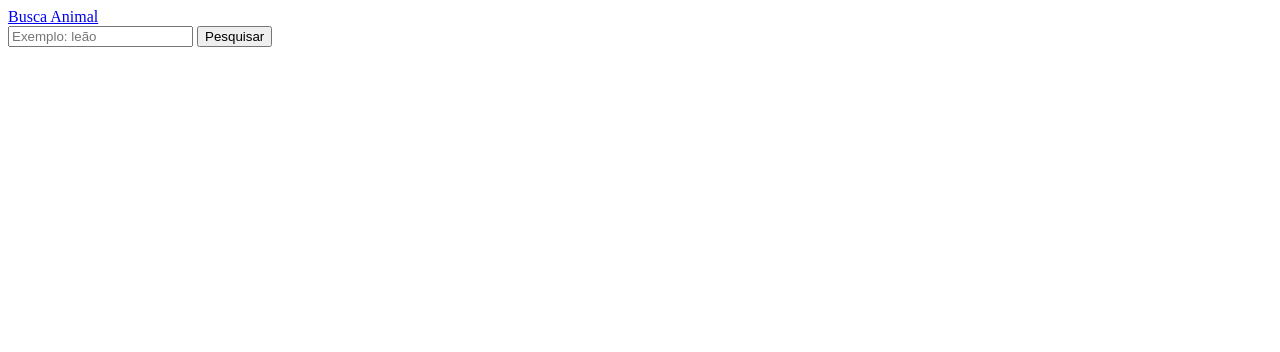
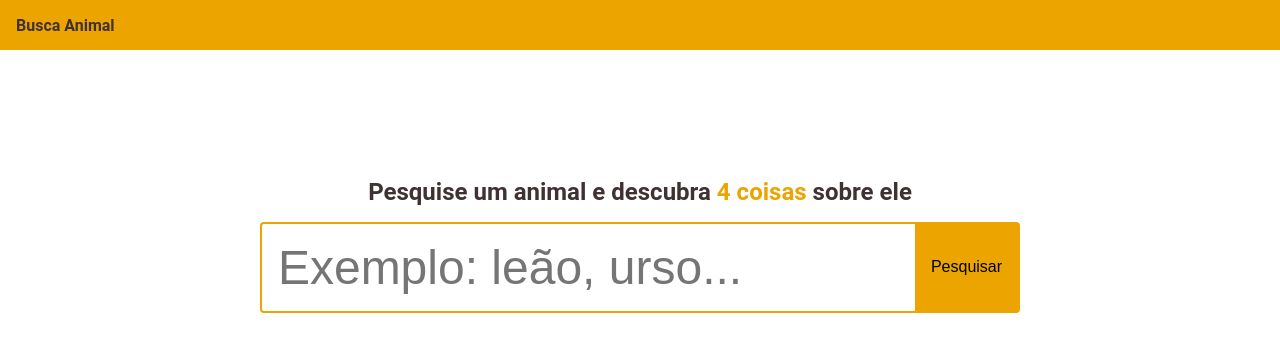
Before and after one commit to camilavitoriacosta/BuscaAnimalTDD, a Django app: page / in a window 1280 px wide. Shown: the top 352 px of the page. Run offline with Django 4.2, Linux system fonts and the light colour scheme; data that the repository does not hold is empty.

Commit message:
Finalizando projeto

```diff
--- a/animais/templates/index.html
+++ b/animais/templates/index.html
@@ -1,22 +1,65 @@
-<!DOCTYPE html>
+{% load static%}
 <html lang="en">
 <head>
-    <meta charset="UTF-8">
-    <meta http-equiv="X-UA-Compatible" content="IE=edge">
-    <meta name="viewport" content="width=device-width, initial-scale=1.0">
-    <title>Busca Animal </title>
+  <meta charset="UTF-8">
+  <meta name="viewport" content="width=device-width, initial-scale=1.0">
+  <link rel="stylesheet" type="text/css" href="{% static 'style.css' %}" media="screen" />
+  <title>Busca animal</title>
 </head>
 <body>
-    <a href="#" class="navbar">Busca Animal</a>
-    <form>
-        <input type="text" id="buscar-animal" placeholder="Exemplo: leão" name="buscar">
-        <button type="sumbit"> Pesquisar </button>
+
+
+<nav class="navbar">
+  <a class="navbar__link" href="#">Busca Animal</a>
+</nav>
+
+<section class="search-section">
+    <h1 class="title">Pesquise um animal e descubra <span class="title__detail">4 coisas</span> sobre ele</h1>
+
+    <form class="form" method="GET">
+      <input class="form__input" type="text" class="form-control" id="buscar-animal" name="buscar" placeholder="Exemplo: leão, urso..." aria-label="Buscar animal"/>
+
+      <button type="submit" class="button">Pesquisar</button>
     </form>
-    {% for caracteristica in caracteristicas %}
-        <div class="result-description">{{caracteristica.nome}}</div>
-        <div class="result-description">{{caracteristica.predador}}</div>
-        <div class="result-description">{{caracteristica.venenoso}}</div>
-        <div class="result-description">{{caracteristica.domestico}}</div>
-    {% endfor %}
+</section>
+    {% for caracteristica in caracteristicas%}
+<section class="results-section">
+  <ul class="results">
+    <li class="result">
+      <h3 class="result-description">
+        Nome do animal
+      </h3>
+      <h2 class="result-title">
+        {{caracteristica.nome_animal}}
+      </h2>
+    </li>
+    <li class="result">
+      <h2 class="result-description">
+        Predador
+      </h2>
+      <h3 class="result-description">
+        {{caracteristica.predador}}
+      </h3>
+    </li>
+    <li class="result">
+      <h2 class="result-description">
+        Venenoso
+      </h2>
+      <h3 class="result-description">
+        {{caracteristica.venenoso}}
+      </h3>
+    </li>
+    <li class="result">
+      <h2 class="result-description">
+        Doméstico
+      </h2>
+      <h3 class="result-description">
+        {{caracteristica.domestico}}
+      </h3>
+    </li>
+  </ul>
+</section>
+{% endfor %}
+
 </body>
 </html>
--- a/animais/views.py
+++ b/animais/views.py
@@ -1,11 +1,12 @@
 from django.shortcuts import render
 from animais.models import Animal
 
-def index(requisicao):
-    context = {'caracteristicas': None}
-    if 'buscar' in requisicao.GET:
-        animais = Animal.objects.all()
-        animal_pesquisado = requisicao.GET['buscar']
+def index(request):
+    animais = Animal.objects.all()
+    context = {'caracteristicas' : animais}
+
+    if 'buscar' in request.GET:
+        animal_pesquisado = request.GET['buscar']
         caracteristicas = animais.filter(nome_animal__icontains = animal_pesquisado)
         context = {'caracteristicas': caracteristicas}
-    return render(requisicao, 'index.html', context)
+    return render(request, 'index.html', context)
--- /dev/null
+++ b/setup/static/style.css
@@ -0,0 +1,114 @@
+:root {
+  --primary-color: #ECA400;
+  --secondary-color: #403233;
+  --gray: #f4f4f8;
+  --white: #fff;
+}
+
+* {
+  box-sizing: border-box;
+  margin: 0;
+  padding: 0;
+}
+
+a {
+  color: inherit;
+  text-decoration: none;
+}
+
+body {
+  font-family: 'Roboto', sans-serif;
+  color: var(--secondary-color);
+}
+
+.navbar {
+  position: fixed;
+  background-color: red;
+  left: 0;
+  top: 0;
+  width: 100%;
+  padding: 1rem;
+  background-color: var(--primary-color);
+  height: 50px;
+}
+
+.navbar__link {
+  color: var(--secondary-color);
+  font-weight: bold;
+}
+
+.search-section {
+  margin-top: 30px;
+  padding: 2rem;
+  display: flex;
+  flex-direction: column;
+  align-items: center;
+  justify-content: center;
+  text-align: center;
+  min-height: calc(60vh - 50px);
+  background-color: var(--white);
+  box-shadow: 0 0 8px var(--gray);
+}
+
+.title {
+  max-width: 800px;
+  text-wrap: wrap;
+  margin-bottom: 1rem;
+}
+
+.title__detail {
+  color: var(--primary-color);
+}
+
+.form {
+  display: flex;
+  border: 2px solid var(--primary-color);
+  border-radius: 4px;
+}
+
+.form__input {
+  font-size: 3rem;
+  border-radius: 4px;
+  padding: 1rem;
+  outline: none;
+  border: none;
+}
+
+.button {
+  background-color: var(--primary-color);
+  font-size: 1rem;
+  border: none;
+  padding: 1rem;
+}
+
+.results-section {
+
+}
+
+.results {
+  display: flex;
+  justify-content: center;
+  align-items: center;
+  flex-wrap: wrap;
+}
+
+.result {
+  background-color: var(--white);
+  display: inline-block;
+  margin: 1rem;
+  padding: 1.75rem;
+  border-radius: 8px;
+  box-shadow: 0 0 8px rgba(0, 0, 0, .2);
+  min-width: 200px;
+  max-width: 100%;
+  text-align: center;
+}
+
+.result-title {
+  margin: 1rem;
+  background-color: var(--primary-color);
+}
+
+.result-description {
+  margin: 1rem;
+}
```
Also changed, not shown: lista_animais.py (added, +91 -0 lines), setup/settings.py (+6 -1 lines), setup/urls.py (line endings or trailing spaces).
